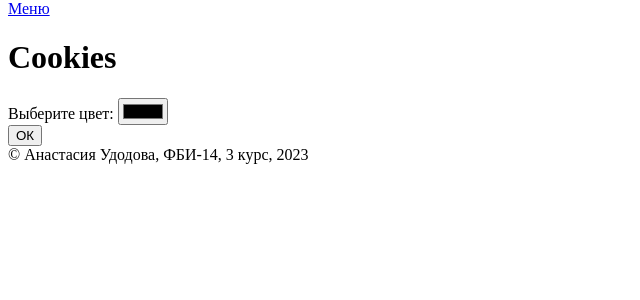
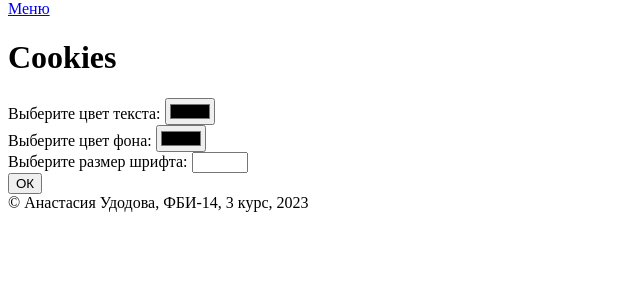
Before and after one commit to nudodova/web-prog-lab2, a Flask app: page /lab4/cookies in a window 1280 px wide. Shown: the part 26-326 px from the top of the page, without its empty margins (0-640 px from the left). Run offline with Flask 3, Linux system fonts and the light colour scheme.

Commit message:
Цвет фона и размер текста

```diff
--- a/lab4.py
+++ b/lab4.py
@@ -89,9 +89,18 @@ def cookies():
     if request.method == 'GET':
         return render_template('cookies.html')
 
-    color = request.form.get('color')
+    text_color = request.form.get('text_color')
+    background_color = request.form.get('background_color')
+    font_size = int(request.form.get('font_size'))
+
+    if text_color == background_color:
+        return 'Ошибка: Цвет текста не может совпадать с цветом фона.'
+    elif font_size < 5 or font_size > 30:
+        return 'Ошибка: Размер шрифта должен быть от 5 до 30 пикселей.'
+
+
     headers = {
-        'Set-Cookie': 'color=' + color + '; path=/',
+        'Set-Cookie': f'text_color={text_color}; background_color={background_color}; font_size={font_size}px; path=/',
         'Location': '/lab4/cookies'
     }
     return '', 303, headers
--- a/templates/cookies.html
+++ b/templates/cookies.html
@@ -6,8 +6,16 @@
     <h1>Cookies</h1>
     <form method="post">
         <div>
-            <label for="color">Выберите цвет:</label>
-            <input type="color" id="color" name="color">
+            <label for="text_color">Выберите цвет текста:</label>
+            <input type="color" id="text_color" name="text_color">
+        </div>
+        <div>
+            <label for="background_color">Выберите цвет фона:</label>
+            <input type="color" id="background_color" name="background_color">
+        </div>
+        <div>
+            <label for="font_size">Выберите размер шрифта:</label>
+            <input type="number" id="font_size" name="font_size" min="5" max="30">
         </div>
         <div>
             <button type="submit">ОК</button>
```
